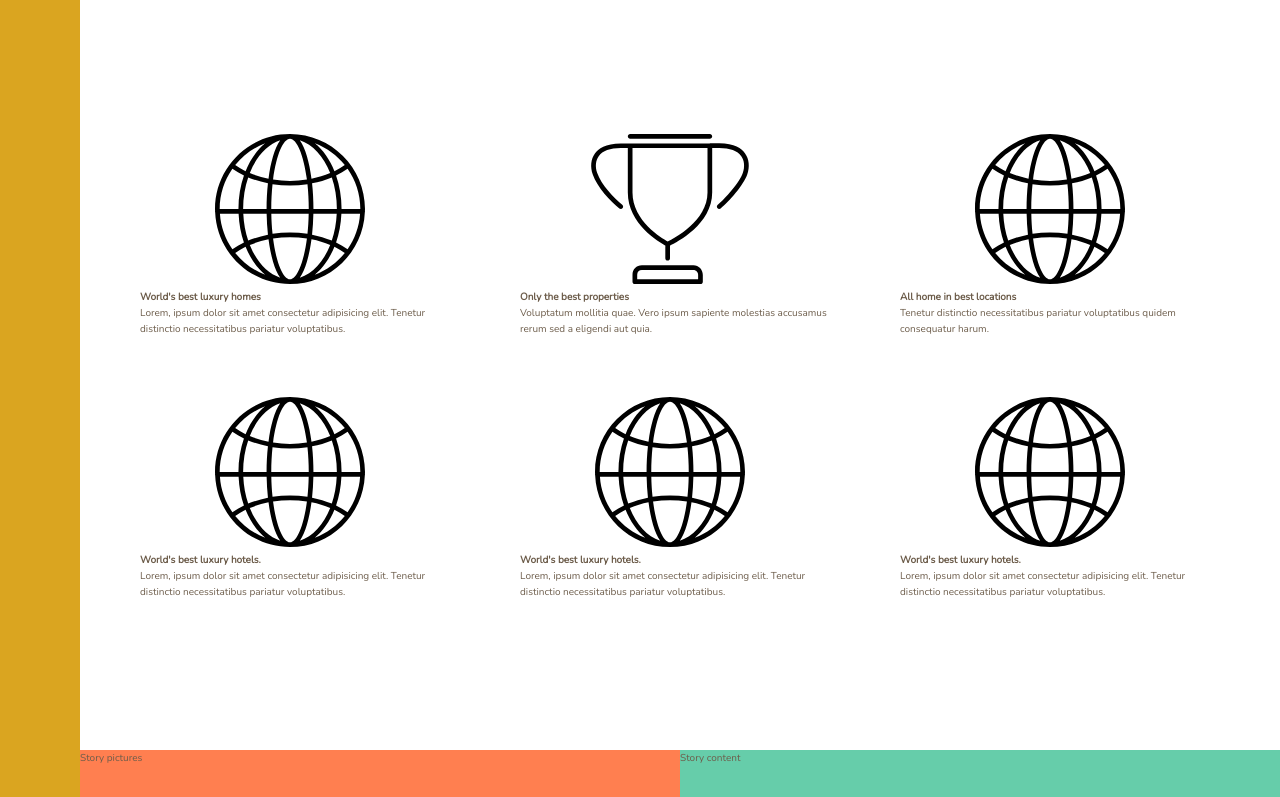
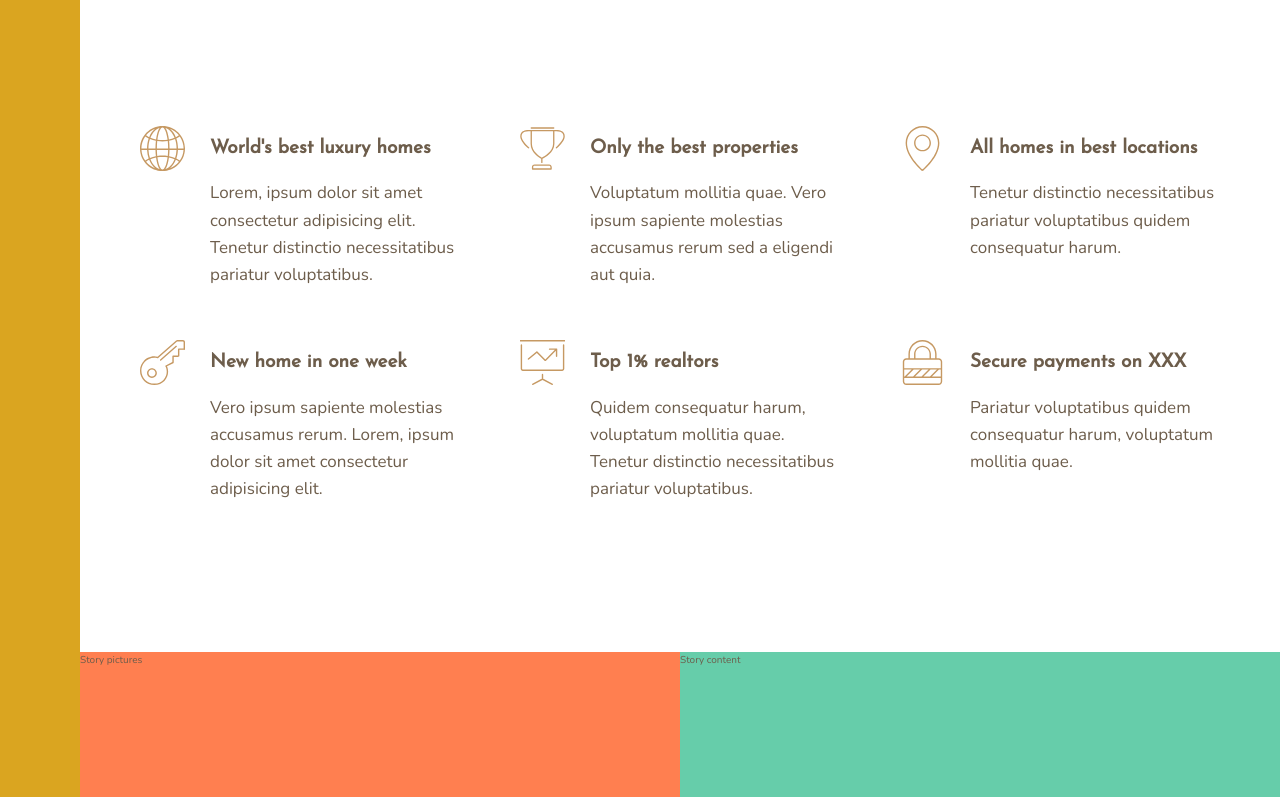
Before and after one commit to aalig/nexter, a website: page index.html in a window 1280 px wide. Shown: the part 656-1453 px from the top of the page. Drawn offline with nearby package versions, Linux system fonts and the light colour scheme.

Commit message:
Add features section (2 of 2)

```diff
--- a/index.html
+++ b/index.html
@@ -25,7 +25,7 @@
             <h4 class="heading-4">
                 World's best luxury homes
             </h4>
-            <p class="paragraph">
+            <p class="feature__text">
                 Lorem, ipsum dolor sit amet consectetur adipisicing elit. Tenetur distinctio necessitatibus pariatur
                 voluptatibus.
             </p>
@@ -37,55 +37,52 @@
             <h4 class="heading-4">
                 Only the best properties
             </h4>
-            <p class="paragraph">
+            <p class="feature__text">
                 Voluptatum mollitia quae. Vero ipsum sapiente molestias accusamus rerum sed a eligendi aut quia.
             </p>
         </div>
         <div class="feature">
             <svg class="feature__icon">
-                <use xlink:href="img/sprite.svg#icon-global"></use>
+                <use xlink:href="img/sprite.svg#icon-map-pin"></use>
             </svg>
             <h4 class="heading-4">
-                All home in best locations
+                All homes in best locations
             </h4>
-            <p class="paragraph">
+            <p class="feature__text">
                 Tenetur distinctio necessitatibus pariatur voluptatibus quidem consequatur harum.
             </p>
         </div>
         <div class="feature">
             <svg class="feature__icon">
-                <use xlink:href="img/sprite.svg#icon-global"></use>
+                <use xlink:href="img/sprite.svg#icon-key"></use>
             </svg>
             <h4 class="heading-4">
-                World's best luxury hotels.
+                New home in one week
             </h4>
-            <p class="paragraph">
-                Lorem, ipsum dolor sit amet consectetur adipisicing elit. Tenetur distinctio necessitatibus pariatur
-                voluptatibus.
+            <p class="feature__text">
+                Vero ipsum sapiente molestias accusamus rerum. Lorem, ipsum dolor sit amet consectetur adipisicing elit.
             </p>
         </div>
         <div class="feature">
             <svg class="feature__icon">
-                <use xlink:href="img/sprite.svg#icon-global"></use>
+                <use xlink:href="img/sprite.svg#icon-presentation"></use>
             </svg>
             <h4 class="heading-4">
-                World's best luxury hotels.
+                Top 1% realtors
             </h4>
-            <p class="paragraph">
-                Lorem, ipsum dolor sit amet consectetur adipisicing elit. Tenetur distinctio necessitatibus pariatur
-                voluptatibus.
+            <p class="feature__text">
+                Quidem consequatur harum, voluptatum mollitia quae. Tenetur distinctio necessitatibus pariatur voluptatibus.
             </p>
         </div>
         <div class="feature">
             <svg class="feature__icon">
-                <use xlink:href="img/sprite.svg#icon-global"></use>
+                <use xlink:href="img/sprite.svg#icon-lock"></use>
             </svg>
             <h4 class="heading-4">
-                World's best luxury hotels.
+                Secure payments on XXX
             </h4>
-            <p class="paragraph">
-                Lorem, ipsum dolor sit amet consectetur adipisicing elit. Tenetur distinctio necessitatibus pariatur
-                voluptatibus.
+            <p class="feature__text">
+                Pariatur voluptatibus quidem consequatur harum, voluptatum mollitia quae.
             </p>
         </div>
     </section>
--- a/sass/_features.scss
+++ b/sass/_features.scss
@@ -4,6 +4,27 @@
   margin: 15rem 0;
 
   display: grid;
-  grid-template-columns: repeat(3, 1fr);
+  grid-template-columns: repeat(auto-fit, minmax(25rem, 1fr));
   grid-gap: 6rem;
+  align-items: start;
 }
+
+.feature {
+  display: grid;
+  grid-template-columns: min-content 1fr;
+  grid-row-gap: 1.5rem;
+  grid-column-gap: 2.5rem;
+
+
+  &__icon {
+    fill: $color-primary;
+    width: 4.5rem;
+    height: 4.5rem;
+    grid-row: 1 / span 2;
+    transform: translateY(-.8rem);
+  }
+
+  &__text {
+    font-size: 1.7rem;
+  }
+}
--- a/sass/_typography.scss
+++ b/sass/_typography.scss
@@ -0,0 +1,21 @@
+%heading {
+    font-family: $font-display;
+    font-size: 400;
+}
+
+.heading-1 {
+    @extend %heading;
+}
+
+.heading-2 {
+    @extend %heading;
+}
+
+.heading-3 {
+    @extend %heading;
+}
+
+.heading-4 {
+    @extend %heading;
+    font-size: 1.9rem;
+}
```
Also changed, not shown: css/style.css.
